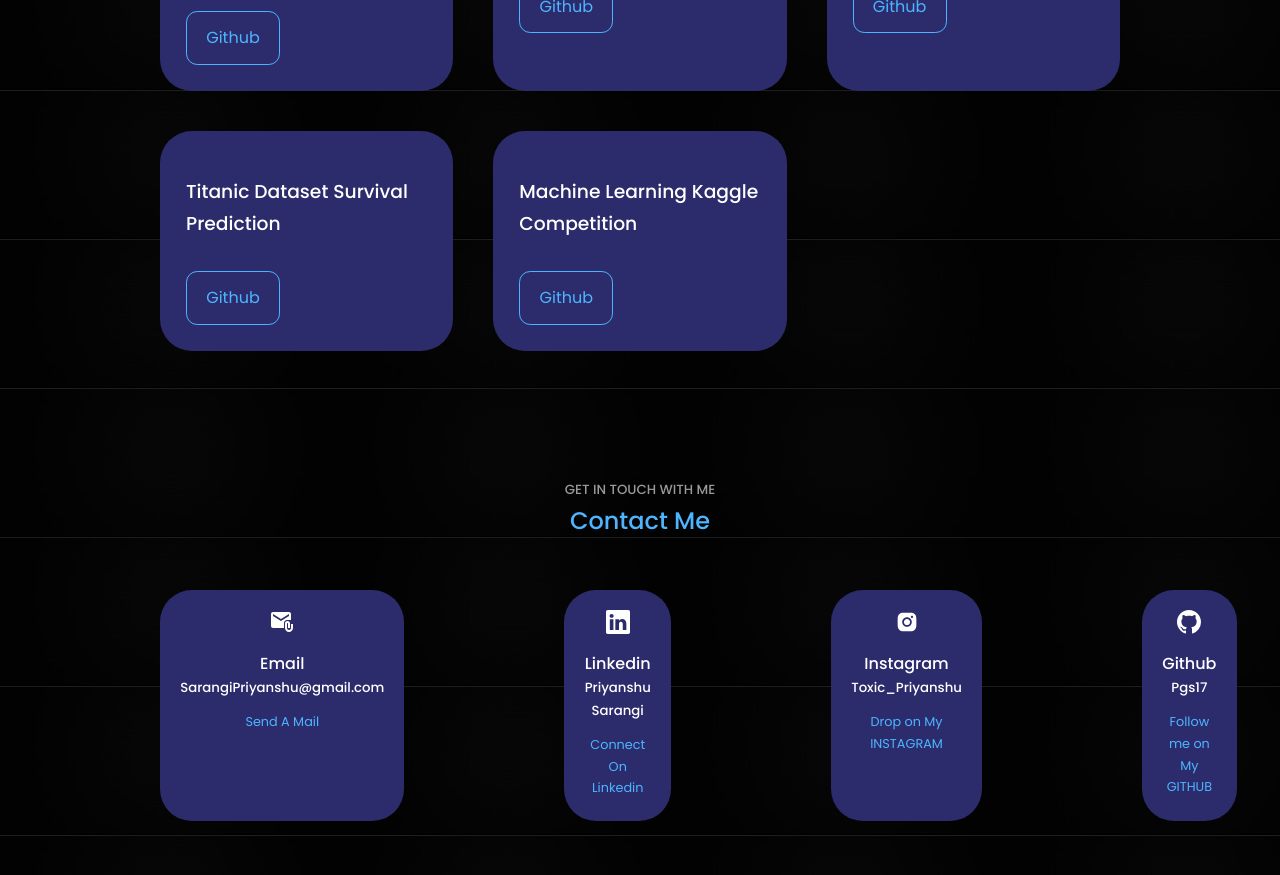
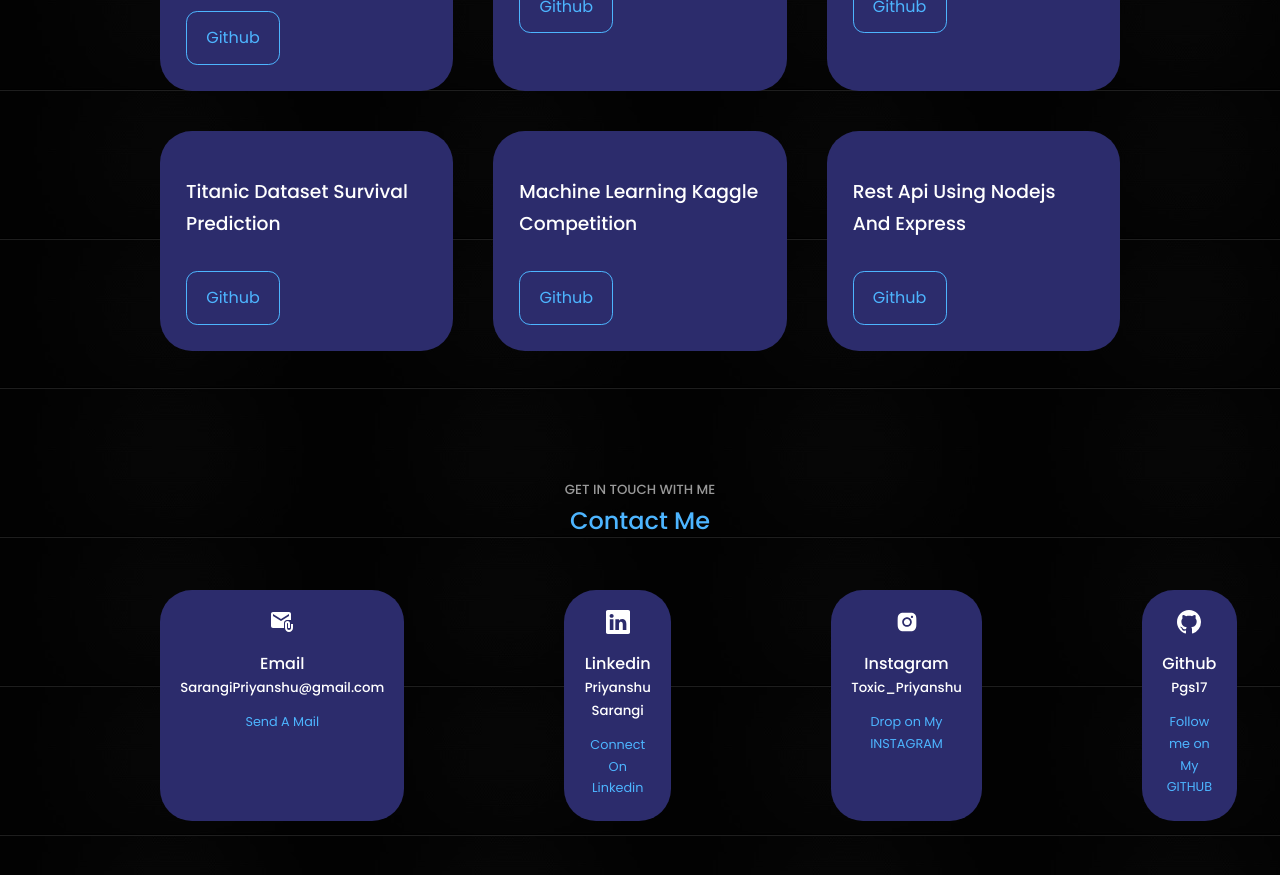
Before and after one commit to pgs17/pgs17.PORTFOLIO_WEBSITE, a React (Create React App) app: page / in a window 1280 px wide. Shown: the part 2740-3615 px from the top of the page. Built offline with nearby package versions, Linux system fonts and the light colour scheme.

Commit message:
added a project

```diff
--- a/src/components/Portfolio/Portfolio.jsx
+++ b/src/components/Portfolio/Portfolio.jsx
@@ -27,6 +27,11 @@ const data = [
     id: 5,
     title: 'Machine Learning Kaggle Competition',
     github: 'https://github.com/pgs17/Kaggle-Playground-Notebooks'
+  },
+  {
+    id: 6,
+    title: 'Rest Api Using Nodejs And Express',
+    github: 'https://github.com/pgs17/Gym-App-API'
   },
 ]
 
```
